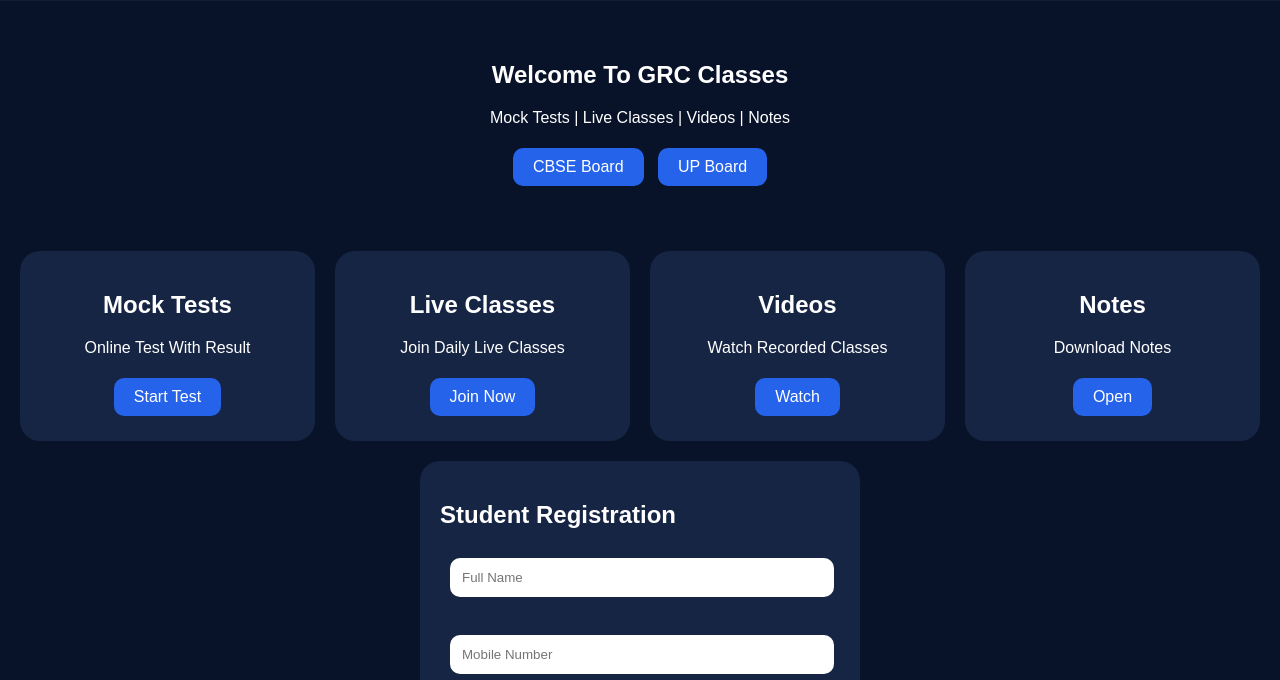
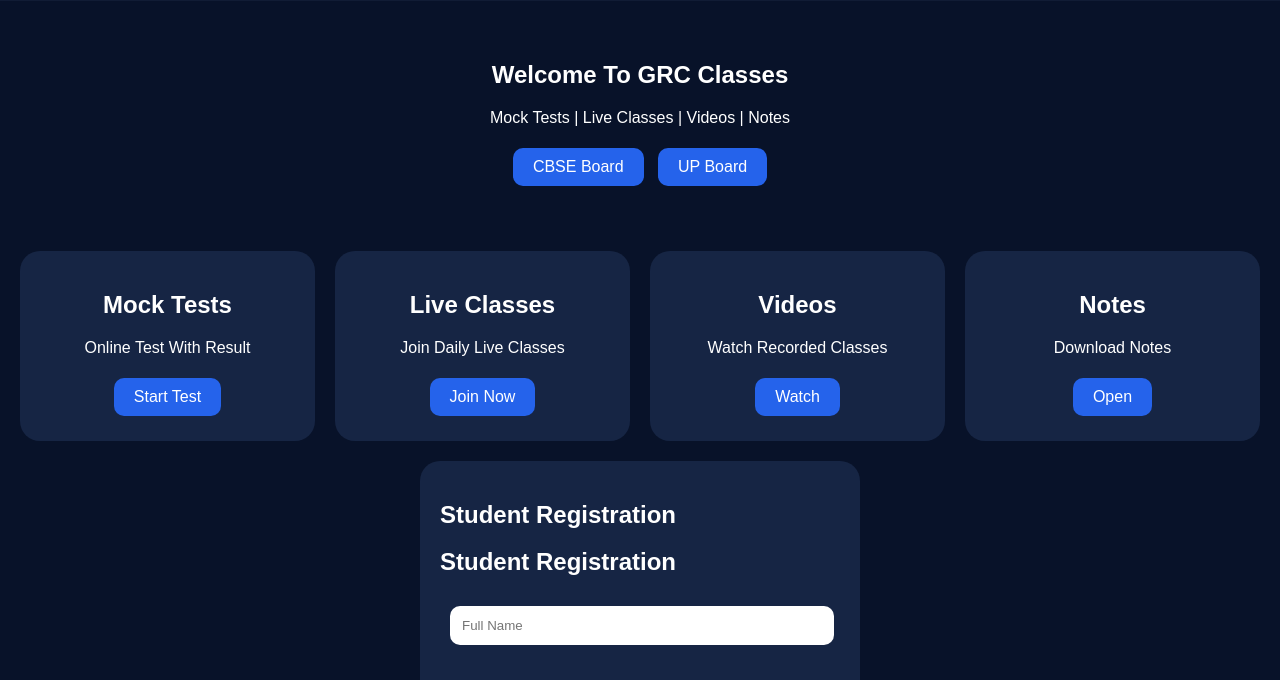
Before and after one commit to bbhakti453-hub/Grc-Classes-, a plain HTML site: page index.html in a window 1280 px wide. Shown: the part 77-757 px from the top of the page. Drawn offline with Linux system fonts and the light colour scheme.

Commit message:
Update index.html

```diff
--- a/index.html
+++ b/index.html
@@ -135,6 +135,10 @@ Mock Tests | Live Classes | Videos | Notes
 
 <form name="registration" method="POST" data-netlify="true">
 
+<input type="hidden" name="form-name" value="registration">
+
+<h2>Student Registration</h2>
+
 <input type="text" name="name" placeholder="Full Name" required><br><br>
 
 <input type="tel" name="phone" placeholder="Mobile Number" required><br><br>
```
